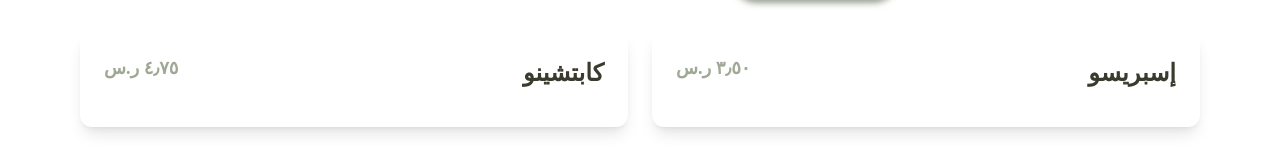
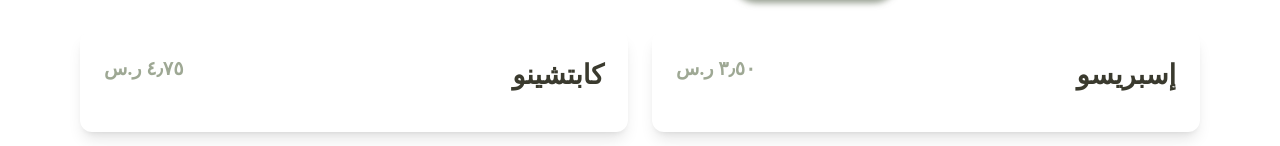
Before and after one commit to Shallen444/menutesting, a plain HTML site: page index.html in a window 1280 px wide. Shown: the part 491-637 px from the top of the page. Drawn offline with nearby package versions, Linux system fonts and the light colour scheme; a web font is replaced by a local one.

Commit message:
Update index.html

```diff
--- a/index.html
+++ b/index.html
@@ -58,14 +58,14 @@
     }
 
     .menu-item h3 {
-      font-size: 1.5rem;
+      font-size: 1.7rem;
       font-weight: 600;
     }
 
     .price {
-      color: #9ea894;
+      color: #9ea894 !important;
       font-weight: bold;
-      font-size: 1.125rem;
+      font-size: 1.2rem;
     }
 
     .menu-item:hover {
```
